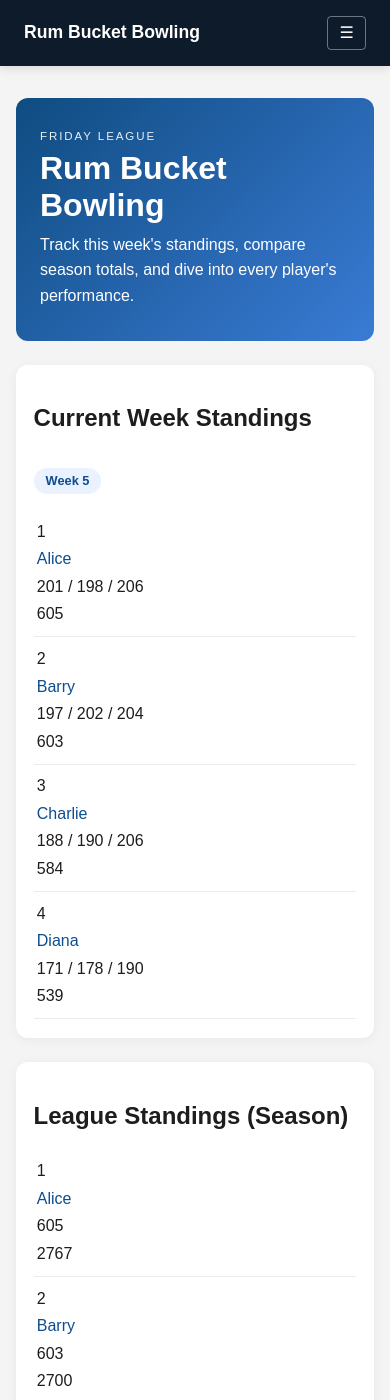
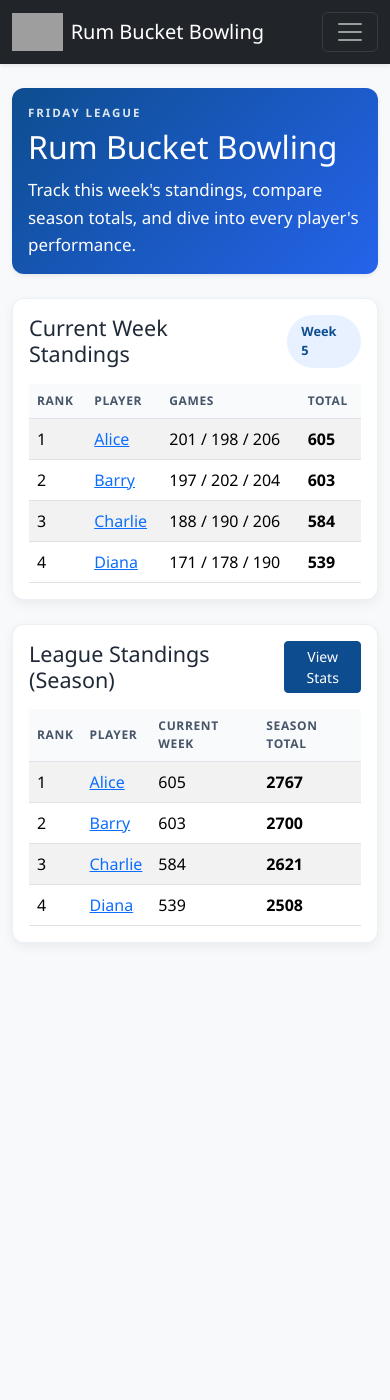
Before and after one commit to evankrocker/rumbucketbowling, a Jekyll site: the page built from index.html, in a window 390 px wide and 1400 px high. Built offline with Jekyll 4.4.1, drawn with Linux system fonts in a browser that asks for light colours; grey boxes are pictures that could not be loaded.

Commit message:
Refresh the Jekyll site with a Bootstrap-styled design for navigation, buttons, cards, tables, and layouts.

```diff
--- a/_includes/navbar.html
+++ b/_includes/navbar.html
@@ -1,17 +1,26 @@
-<nav class="navbar">
-  <div class="nav-brand">
-    <a href="{{ '/' | relative_url }}">Rum Bucket Bowling</a>
-  </div>
+<nav class="navbar navbar-expand-lg navbar-dark bg-dark sticky-top shadow-sm">
+  <div class="container">
+    <a class="navbar-brand d-flex align-items-center" href="{{ '/' | relative_url }}">
+      <img src="{{ '/assets/images/logo.svg' | relative_url }}" alt="Rum Bucket Bowling" class="me-2" style="height: 38px; width: auto;" />
+      <span>Rum Bucket Bowling</span>
+    </a>
 
-  <button class="nav-toggle" aria-expanded="false" aria-label="Toggle navigation">☰</button>
+    <button class="navbar-toggler" type="button" data-bs-toggle="collapse" data-bs-target="#mainNav" aria-controls="mainNav" aria-expanded="false" aria-label="Toggle navigation">
+      <span class="navbar-toggler-icon"></span>
+    </button>
 
-  <div class="nav-links">
-    <a href="{{ '/' | relative_url }}">Home</a>
-    {% for player in site.data.players | sort: "season_rank" %}
-      <a href="{{ '/players/' | relative_url }}{{ player.slug }}/">{{ player.name }}</a>
-    {% endfor %}
-    {% for week in site.data.weeks | sort: "week" %}
-      <a href="{{ '/weeks/' | relative_url }}{{ week.slug }}/">{{ week.title }}</a>
-    {% endfor %}
+    <div class="collapse navbar-collapse" id="mainNav">
+      <ul class="navbar-nav ms-auto mb-2 mb-lg-0 align-items-lg-center">
+        <li class="nav-item"><a class="nav-link" href="{{ '/' | relative_url }}">Home</a></li>
+        <li class="nav-item"><a class="nav-link" href="{{ '/stats/' | relative_url }}">Stats</a></li>
+        <li class="nav-item"><a class="nav-link" href="{{ '/league-history/' | relative_url }}">League History</a></li>
+        {% for player in site.data.players | sort: "season_rank" %}
+          <li class="nav-item"><a class="nav-link" href="{{ '/players/' | relative_url }}{{ player.slug }}/">{{ player.name }}</a></li>
+        {% endfor %}
+        {% for week in site.data.weeks | sort: "week" %}
+          <li class="nav-item"><a class="nav-link" href="{{ '/weeks/' | relative_url }}{{ week.slug }}/">{{ week.title }}</a></li>
+        {% endfor %}
+      </ul>
+    </div>
   </div>
 </nav>
--- a/_layouts/default.html
+++ b/_layouts/default.html
@@ -5,26 +5,16 @@
     <meta name="viewport" content="width=device-width, initial-scale=1">
     <title>{{ page.title }} | {{ site.title }}</title>
     <meta name="description" content="{{ site.description }}">
+    <link href="https://cdn.jsdelivr.net/npm/bootstrap@5.3.3/dist/css/bootstrap.min.css" rel="stylesheet">
     <link rel="stylesheet" href="{{ '/assets/css/style.css' | relative_url }}">
   </head>
-  <body>
+  <body class="bg-light">
     {% include navbar.html %}
 
-    <main class="page-shell">
+    <main class="container py-4 py-lg-5">
       {{ content }}
     </main>
 
-    <script>
-      const toggle = document.querySelector('.nav-toggle');
-      const navLinks = document.querySelector('.nav-links');
-
-      if (toggle && navLinks) {
-        toggle.addEventListener('click', () => {
-          const expanded = toggle.getAttribute('aria-expanded') === 'true';
-          toggle.setAttribute('aria-expanded', String(!expanded));
-          navLinks.classList.toggle('open');
-        });
-      }
-    </script>
+    <script src="https://cdn.jsdelivr.net/npm/bootstrap@5.3.3/dist/js/bootstrap.bundle.min.js"></script>
   </body>
 </html>
--- a/assets/css/style.css
+++ b/assets/css/style.css
@@ -1,75 +1,22 @@
 body {
-  margin: 0;
-  font-family: Arial, Helvetica, sans-serif;
-  background: #f4f4f4;
-  color: #1d1d1d;
+  font-family: "Segoe UI", Arial, sans-serif;
+  color: #1f2937;
 }
 
-a {
-  color: #0d4d8f;
-  text-decoration: none;
-}
-
-a:hover {
-  text-decoration: underline;
-}
-
-.navbar {
-  position: sticky;
-  top: 0;
-  display: flex;
-  align-items: center;
-  justify-content: space-between;
-  gap: 1rem;
-  padding: 1rem 1.5rem;
-  background: #0d1b2a;
-  color: #fff;
-  box-shadow: 0 2px 10px rgba(0,0,0,0.12);
-  z-index: 10;
-}
-
-.nav-brand a {
-  color: #fff;
-  font-size: 1.1rem;
-  font-weight: 700;
-  text-decoration: none;
-}
-
-.nav-links {
-  display: flex;
-  flex-wrap: wrap;
-  justify-content: flex-end;
-  gap: 0.9rem;
-}
-
-.nav-links a {
-  color: #eef2f8;
-  font-size: 0.95rem;
-  text-decoration: none;
-}
-
-.nav-toggle {
-  display: none;
-  background: transparent;
-  color: #fff;
-  border: 1px solid rgba(255,255,255,0.4);
-  border-radius: 4px;
-  padding: 0.4rem 0.7rem;
-  font-size: 1rem;
-  cursor: pointer;
+img {
+  max-width: 100%;
+  height: auto;
 }
 
 .page-shell {
-  max-width: 1100px;
-  margin: 0 auto;
-  padding: 2rem 1rem 3rem;
+  max-width: 1200px;
 }
 
 .hero {
-  background: linear-gradient(135deg, #0f4c81, #3a7bd5);
+  background: linear-gradient(135deg, #0d4d8f 0%, #2563eb 100%);
   color: #fff;
+  border-radius: 0.75rem;
   padding: 2rem 1.5rem;
-  border-radius: 12px;
   margin-bottom: 1.5rem;
 }
 
@@ -77,31 +24,44 @@ a:hover {
   text-transform: uppercase;
   letter-spacing: 0.12rem;
   font-size: 0.72rem;
-  margin: 0 0 0.5rem;
-  opacity: 0.9;
+  font-weight: 700;
+  opacity: 0.85;
+  margin-bottom: 0.5rem;
 }
 
 .hero h1,
 .page-header h1 {
-  margin: 0 0 0.5rem;
+  margin: 0 0 0.75rem;
   font-size: clamp(2rem, 4vw, 3rem);
+  line-height: 1.1;
 }
 
 .lead {
   margin: 0;
-  max-width: 700px;
+  max-width: 760px;
+  font-size: 1.06rem;
   line-height: 1.6;
 }
 
+.card,
 .panel {
+  border: 1px solid rgba(13, 77, 143, 0.08);
+  border-radius: 0.75rem;
   background: #fff;
-  border-radius: 12px;
-  box-shadow: 0 2px 12px rgba(0,0,0,0.05);
-  padding: 1.2rem 1.1rem;
+  box-shadow: 0 0.25rem 0.75rem rgba(15, 23, 42, 0.06);
+}
+
+.card {
+  padding: 1.25rem;
+}
+
+.panel {
+  padding: 1.25rem;
   margin-bottom: 1.5rem;
 }
 
-.panel-header {
+.panel-header,
+.card-header {
   display: flex;
   justify-content: space-between;
   align-items: center;
@@ -110,57 +70,57 @@ a:hover {
 }
 
 .week-tag {
-  background: #eaf2ff;
+  background: #e8f1ff;
   color: #0d4d8f;
   border-radius: 999px;
-  padding: 0.35rem 0.75rem;
+  padding: 0.45rem 0.9rem;
   font-size: 0.8rem;
   font-weight: 700;
 }
 
-.standings-table {
-  width: 100%;
-  border-collapse: collapse;
+.table {
+  margin-bottom: 0;
 }
 
-.standings-table th,
-.standings-table td {
-  padding: 0.85rem 0.75rem;
-  border-bottom: 1px solid #eaeaea;
-  text-align: left;
+.table thead th {
+  background: #f8fafc;
+  text-transform: uppercase;
+  letter-spacing: 0.04rem;
+  font-size: 0.75rem;
+  color: #475569;
 }
 
-.standings-table th {
-  background: #f8fafc;
-  font-size: 0.8rem;
-  text-transform: uppercase;
-  letter-spacing: 0.04rem;
+.table td,
+.table th {
+  vertical-align: middle;
 }
 
 .stats-grid {
   display: grid;
   grid-template-columns: repeat(4, minmax(0, 1fr));
   gap: 1rem;
+  margin-bottom: 1.5rem;
 }
 
 .stat-box {
   background: #f8fafc;
-  border: 1px solid #e9edf3;
-  border-radius: 10px;
+  border: 1px solid #edf2f7;
+  border-radius: 0.75rem;
   padding: 1rem;
 }
 
 .stat-box .label {
   display: block;
   font-size: 0.72rem;
-  letter-spacing: 0.06rem;
+  letter-spacing: 0.08rem;
   text-transform: uppercase;
-  color: #46607d;
-  margin-bottom: 0.4rem;
+  color: #64748b;
+  margin-bottom: 0.45rem;
 }
 
 .stat-box strong {
   font-size: 1.6rem;
+  color: #0f172a;
 }
 
 .score-list {
@@ -170,90 +130,70 @@ a:hover {
 }
 
 .score-card {
-  border: 1px solid #e7ebf0;
-  background: #fafcff;
-  border-radius: 10px;
+  border: 1px solid #e5e7eb;
+  border-radius: 0.75rem;
+  background: #f8fbff;
   padding: 1rem;
 }
 
-.card-header {
-  display: flex;
-  justify-content: space-between;
-  gap: 1rem;
-  align-items: center;
-  margin-bottom: 0.3rem;
-}
-
-.card-header h3 {
+.score-card h3 {
   margin: 0;
   font-size: 1.05rem;
 }
 
 .date,
-.total-label {
-  margin: 0.35rem 0;
-  color: #5c6773;
+.total-label,
+.muted {
+  color: #64748b;
 }
 
 .games-inline {
   display: flex;
   flex-wrap: wrap;
-  gap: 0.5rem 1rem;
-  margin: 0.75rem 0;
+  gap: 0.5rem 0.8rem;
+  margin: 0.8rem 0;
   font-size: 0.92rem;
 }
 
-@media (max-width: 720px) {
-  .nav-toggle {
-    display: inline-block;
+.leaderboard {
+  display: grid;
+  gap: 1rem;
 }
 
-  .nav-links {
-    display: none;
-    width: 100%;
-    flex-direction: column;
-    align-items: flex-start;
-    padding-top: 0.75rem;
+.leader-row {
+  display: grid;
+  grid-template-columns: minmax(0, 1fr) 220px;
+  gap: 1rem;
+  align-items: center;
 }
 
-  .nav-links.open {
-    display: flex;
+.progress {
+  height: 0.75rem;
+  border-radius: 999px;
+  background: linear-gradient(90deg, #0d4d8f, #3b82f6);
 }
 
-  .navbar {
-    flex-wrap: wrap;
+.btn-primary {
+  background-color: #0d4d8f;
+  border-color: #0d4d8f;
 }
 
-  .panel-header {
-    flex-direction: column;
-    align-items: flex-start;
+.btn-primary:hover {
+  background-color: #0a3d73;
+  border-color: #0a3d73;
 }
 
+@media (max-width: 720px) {
   .stats-grid {
-    grid-template-columns: 1fr 1fr;
+    grid-template-columns: repeat(2, minmax(0, 1fr));
   }
 
-  .standings-table,
-  .standings-table thead,
-  .standings-table tbody,
-  .standings-table th,
-  .standings-table td,
-  .standings-table tr {
-    display: block;
+  .leader-row {
+    grid-template-columns: 1fr;
   }
 
-  .standings-table thead {
-    display: none;
-  }
-
-  .standings-table tr {
-    padding: 0.5rem 0;
-    border-bottom: 1px solid #ececec;
-  }
-
-  .standings-table td {
-    padding: 0.3rem 0.2rem;
-    border: none;
+  .table-responsive {
+    overflow-x: auto;
   }
 }
 
@@ -261,4 +201,10 @@ a:hover {
   .stats-grid {
     grid-template-columns: 1fr;
   }
+
+  .hero,
+  .panel,
+  .card {
+    padding: 1rem;
   }
+}
--- a/index.html
+++ b/index.html
@@ -3,7 +3,7 @@ layout: default
 title: Home
 ---
 
-<section class="hero">
+<section class="hero shadow-sm">
   <p class="eyebrow">Friday League</p>
   <h1>Rum Bucket Bowling</h1>
   <p class="lead">Track this week's standings, compare season totals, and dive into every player's performance.</p>
@@ -12,11 +12,12 @@ title: Home
 {% assign current_week = site.data.weeks | sort: "week" | last %}
 <section class="panel">
   <div class="panel-header">
-    <h2>Current Week Standings</h2>
+    <h2 class="h4 mb-0">Current Week Standings</h2>
     <span class="week-tag">{{ current_week.title }}</span>
   </div>
 
-  <table class="standings-table">
+  <div class="table-responsive">
+    <table class="table table-striped table-hover align-middle">
       <thead>
         <tr>
           <th>Rank</th>
@@ -33,16 +34,22 @@ title: Home
             <td>{{ forloop.index }}</td>
             <td><a href="{{ '/players/' | relative_url }}{{ player.slug }}/">{{ player.name }}</a></td>
             <td>{{ score.games | join: " / " }}</td>
-          <td>{{ score.total }}</td>
+            <td><strong>{{ score.total }}</strong></td>
           </tr>
         {% endfor %}
       </tbody>
     </table>
+  </div>
 </section>
 
 <section class="panel">
-  <h2>League Standings (Season)</h2>
-  <table class="standings-table">
+  <div class="panel-header">
+    <h2 class="h4 mb-0">League Standings (Season)</h2>
+    <a class="btn btn-primary btn-sm" href="{{ '/stats/' | relative_url }}">View Stats</a>
+  </div>
+
+  <div class="table-responsive">
+    <table class="table table-striped table-hover align-middle">
       <thead>
         <tr>
           <th>Rank</th>
@@ -64,9 +71,10 @@ title: Home
             <td>{{ player.season_rank }}</td>
             <td><a href="{{ '/players/' | relative_url }}{{ player.slug }}/">{{ player.name }}</a></td>
             <td>{{ current_total }}</td>
-          <td>{{ player.season_total }}</td>
+            <td><strong>{{ player.season_total }}</strong></td>
           </tr>
         {% endfor %}
       </tbody>
     </table>
+  </div>
 </section>
```
Also changed, not shown: _layouts/player.html (+9 -6 lines), _layouts/week.html (+10 -4 lines), league-history.html (added, +54 -0 lines), stats.html (added, +63 -0 lines). Lines whose indentation alone changed are shown as unchanged.
